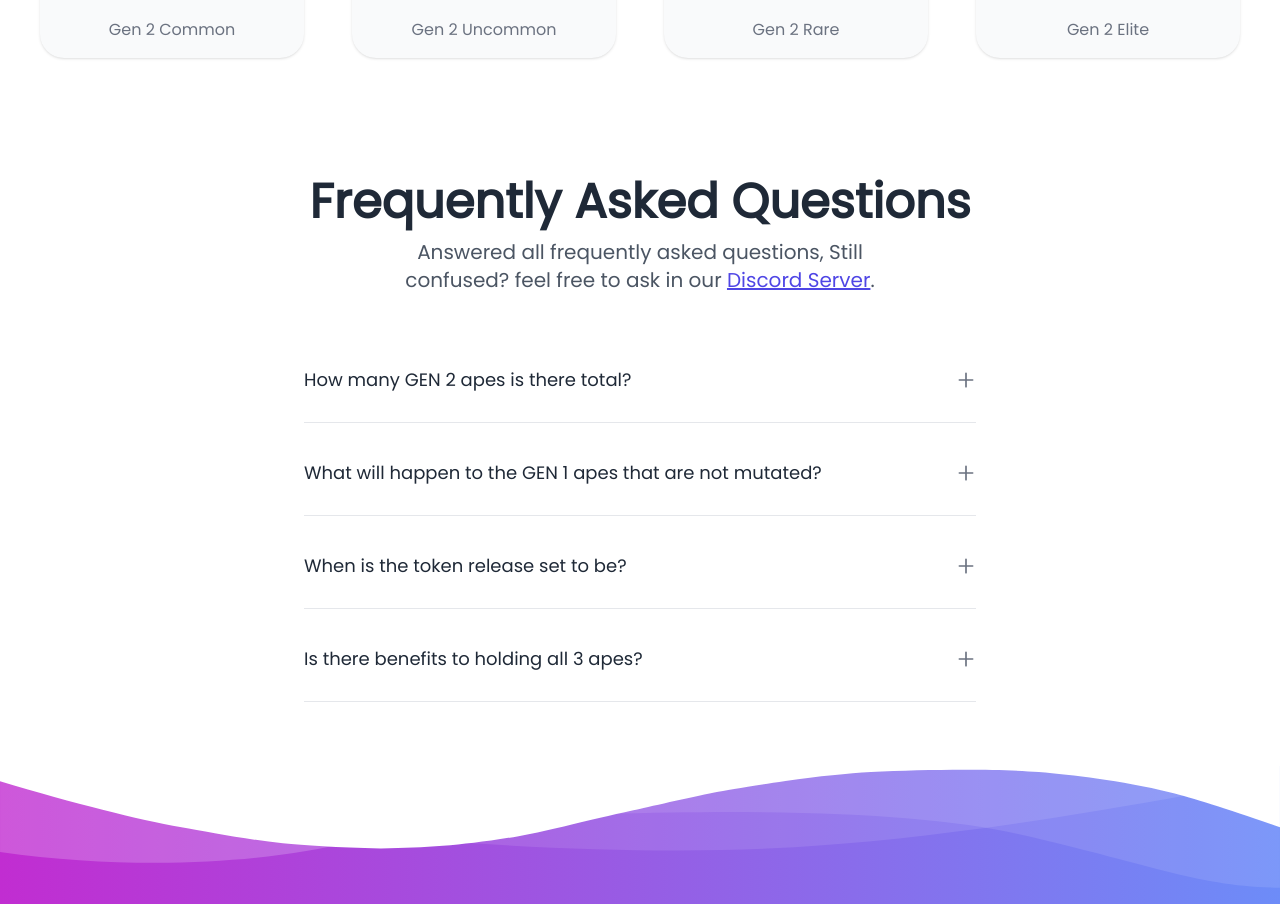
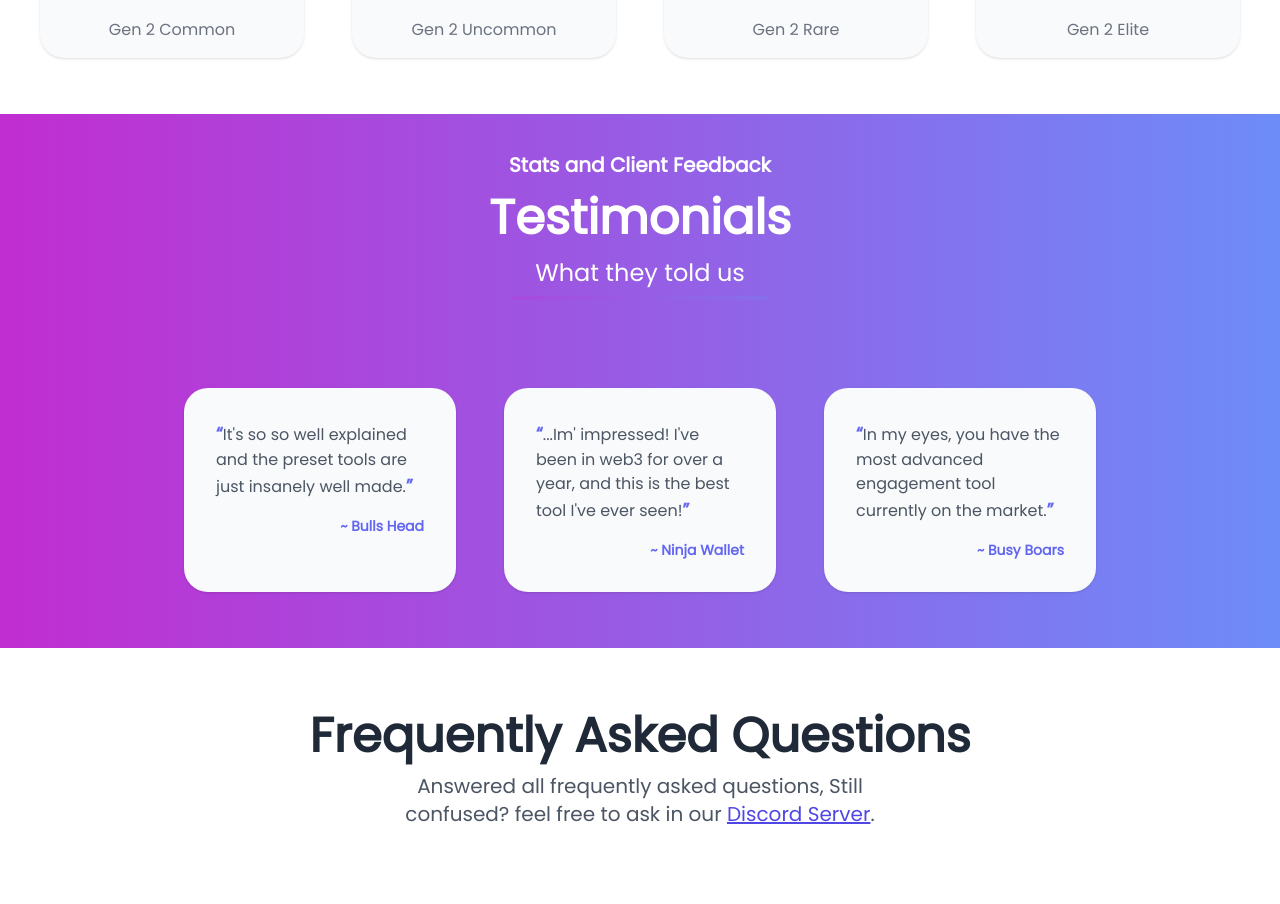
Before and after one commit to jhigger/ua-holders-page, a Next.js app: page / in a window 1280 px wide. Shown: the part 5437-6341 px from the top of the page. Built offline with nearby package versions, Linux system fonts and the light colour scheme.

Commit message:
testimonials

```diff
--- /dev/null
+++ b/src/components/Testimonials.tsx
@@ -0,0 +1,65 @@
+const Testimonials = () => {
+	const list = [
+		{
+			heading: "Bulls Head",
+			content:
+				"It's so so well explained and the preset tools are just insanely well made.",
+		},
+		{
+			heading: "Ninja Wallet",
+			content:
+				"...Im' impressed! I've been in web3 for over a year, and this is the best tool I've ever seen!",
+		},
+		{
+			heading: "Busy Boars",
+			content:
+				"In my eyes, you have the most advanced engagement tool currently on the market.",
+		},
+	];
+
+	return (
+		<section id="benefits" className="-mt-[1px] bg-transparent px-4 py-8">
+			<div className="container mx-auto flex flex-wrap">
+				<p className="my-2 w-full text-center text-xl font-semibold leading-tight text-white">
+					Stats and Client Feedback
+				</p>
+				<h2 className="my-2 w-full text-center text-3xl font-bold leading-tight text-white lg:text-5xl">
+					Testimonials
+				</h2>
+				<p className="my-2 w-full text-center text-2xl leading-tight text-white">
+					What they told us
+				</p>
+				<div className="mb-16 w-full">
+					<div className="gradient mx-auto my-0 h-1 w-64 rounded-t py-0 opacity-25"></div>
+				</div>
+				<ul className="flex w-full flex-wrap justify-center">
+					{list.map((item, idx) => {
+						return (
+							<li
+								key={idx}
+								className="flex w-full max-w-xs flex-shrink flex-grow flex-col p-6 text-center md:w-1/2 xl:w-1/4"
+							>
+								<div className="h-full flex-1 rounded-3xl bg-gray-50 p-8 shadow transition duration-300 ease-in-out hover:bg-white hover:shadow-2xl">
+									<p className="mb-auto text-start text-gray-600">
+										<span className="text-lg font-bold text-indigo-500">
+											“
+										</span>
+										{item.content}
+										<span className="text-lg font-bold text-indigo-500">
+											”
+										</span>
+									</p>
+									<div className="mt-4 flex items-center justify-end text-sm font-bold text-indigo-500">
+										~ {item.heading}
+									</div>
+								</div>
+							</li>
+						);
+					})}
+				</ul>
+			</div>
+		</section>
+	);
+};
+
+export default Testimonials;
--- a/src/pages/index.tsx
+++ b/src/pages/index.tsx
@@ -11,6 +11,7 @@ import Hero from "../components/Hero";
 import Navbar from "../components/Navbar";
 import Table from "../components/Table";
 import Team from "../components/Team";
+import Testimonials from "../components/Testimonials";
 
 const Home: NextPage = () => {
 	return (
@@ -32,6 +33,7 @@ const Home: NextPage = () => {
 				<Dashboard />
 				<Team />
 				<Collections />
+				<Testimonials />
 				<FAQ />
 				<CTA />
 				<BackToTop />
```
